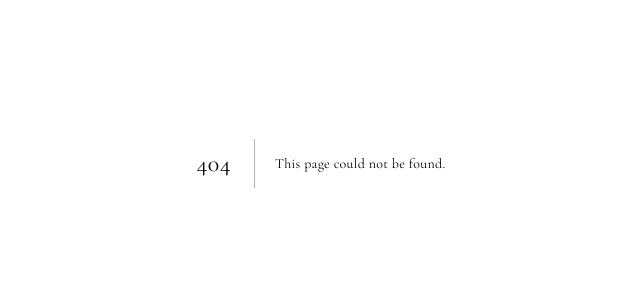
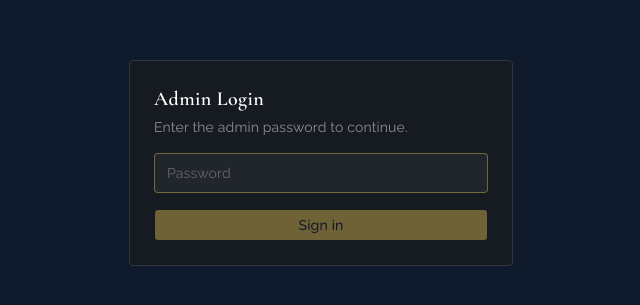
Before and after one commit to 2xe2ipii/jpcs-nite-2026, a Next.js app: page /admin/login in a window 1280 px wide. Before the commit this address had no page. Shown: the part 237-542 px from the top of the page, without its empty margins (319-959 px from the left). Built offline with nearby package versions, Linux system fonts and the light colour scheme.

Commit message:
feat: admin password

```diff
--- a/src/app/(admin)/admin/layout.tsx
+++ b/src/app/(admin)/admin/layout.tsx
@@ -16,6 +16,10 @@ export default function AdminLayout({
   children: React.ReactNode;
 }) {
   const pathname = usePathname();
+
+  if (pathname === "/admin/login") {
+    return <>{children}</>;
+  }
 
   return (
     <div className="flex min-h-screen bg-night text-white">
--- /dev/null
+++ b/src/app/(admin)/admin/login/page.tsx
@@ -0,0 +1,75 @@
+"use client";
+
+import { useState } from "react";
+import { useRouter, useSearchParams } from "next/navigation";
+import { Button } from "@/components/ui/button";
+
+export default function AdminLoginPage() {
+  const router = useRouter();
+  const params = useSearchParams();
+  const next = params.get("next") || "/admin/buzzer-control";
+
+  const [password, setPassword] = useState("");
+  const [error, setError] = useState<string | null>(null);
+  const [submitting, setSubmitting] = useState(false);
+
+  const handleSubmit = async (e: React.FormEvent) => {
+    e.preventDefault();
+    setSubmitting(true);
+    setError(null);
+    try {
+      const res = await fetch("/api/admin/login", {
+        method: "POST",
+        headers: { "Content-Type": "application/json" },
+        body: JSON.stringify({ password }),
+      });
+      if (!res.ok) {
+        const body = await res.json().catch(() => ({}));
+        throw new Error(body.error || `HTTP ${res.status}`);
+      }
+      router.replace(next);
+      router.refresh();
+    } catch (err) {
+      setError(err instanceof Error ? err.message : String(err));
+    } finally {
+      setSubmitting(false);
+    }
+  };
+
+  return (
+    <div className="flex min-h-screen items-center justify-center bg-night px-4">
+      <form
+        onSubmit={handleSubmit}
+        className="w-full max-w-sm space-y-4 rounded-lg border border-surface-3 bg-surface-1 p-6"
+      >
+        <div>
+          <h1 className="text-xl font-semibold text-white">Admin Login</h1>
+          <p className="mt-1 text-sm text-white/50">
+            Enter the admin password to continue.
+          </p>
+        </div>
+
+        <input
+          type="password"
+          autoFocus
+          autoComplete="current-password"
+          value={password}
+          onChange={(e) => setPassword(e.target.value)}
+          disabled={submitting}
+          placeholder="Password"
+          className="h-10 w-full rounded border border-surface-3 bg-surface-2 px-3 text-sm text-white placeholder:text-white/30 focus:border-gold/50 focus:outline-none disabled:opacity-40"
+        />
+
+        {error && <p className="text-sm text-red-400">{error}</p>}
+
+        <Button
+          type="submit"
+          disabled={submitting || !password}
+          className="w-full bg-gold font-medium text-night hover:bg-gold-soft"
+        >
+          {submitting ? "Signing in…" : "Sign in"}
+        </Button>
+      </form>
+    </div>
+  );
+}
--- /dev/null
+++ b/src/app/api/admin/login/route.ts
@@ -0,0 +1,32 @@
+import { NextResponse, type NextRequest } from "next/server";
+import { ADMIN_AUTH_COOKIE } from "@/middleware";
+
+export const dynamic = "force-dynamic";
+
+export async function POST(req: NextRequest) {
+  const expected = process.env.ADMIN_PASSWORD;
+  if (!expected) {
+    return NextResponse.json(
+      { error: "ADMIN_PASSWORD not configured on server" },
+      { status: 500 },
+    );
+  }
+
+  const { password } = (await req.json().catch(() => ({}))) as {
+    password?: string;
+  };
+
+  if (password !== expected) {
+    return NextResponse.json({ error: "Invalid password" }, { status: 401 });
+  }
+
+  const res = NextResponse.json({ ok: true });
+  res.cookies.set(ADMIN_AUTH_COOKIE, expected, {
+    httpOnly: true,
+    sameSite: "lax",
+    secure: process.env.NODE_ENV === "production",
+    path: "/",
+    maxAge: 60 * 60 * 12,
+  });
+  return res;
+}
--- /dev/null
+++ b/src/middleware.ts
@@ -0,0 +1,24 @@
+import { NextResponse, type NextRequest } from "next/server";
+
+export const ADMIN_AUTH_COOKIE = "admin_auth";
+
+export function middleware(req: NextRequest) {
+  const { pathname } = req.nextUrl;
+
+  if (pathname === "/admin/login") return NextResponse.next();
+
+  const expected = process.env.ADMIN_PASSWORD;
+  if (!expected) return NextResponse.next();
+
+  const cookie = req.cookies.get(ADMIN_AUTH_COOKIE)?.value;
+  if (cookie === expected) return NextResponse.next();
+
+  const url = req.nextUrl.clone();
+  url.pathname = "/admin/login";
+  url.searchParams.set("next", pathname);
+  return NextResponse.redirect(url);
+}
+
+export const config = {
+  matcher: ["/admin/:path*"],
+};
```
